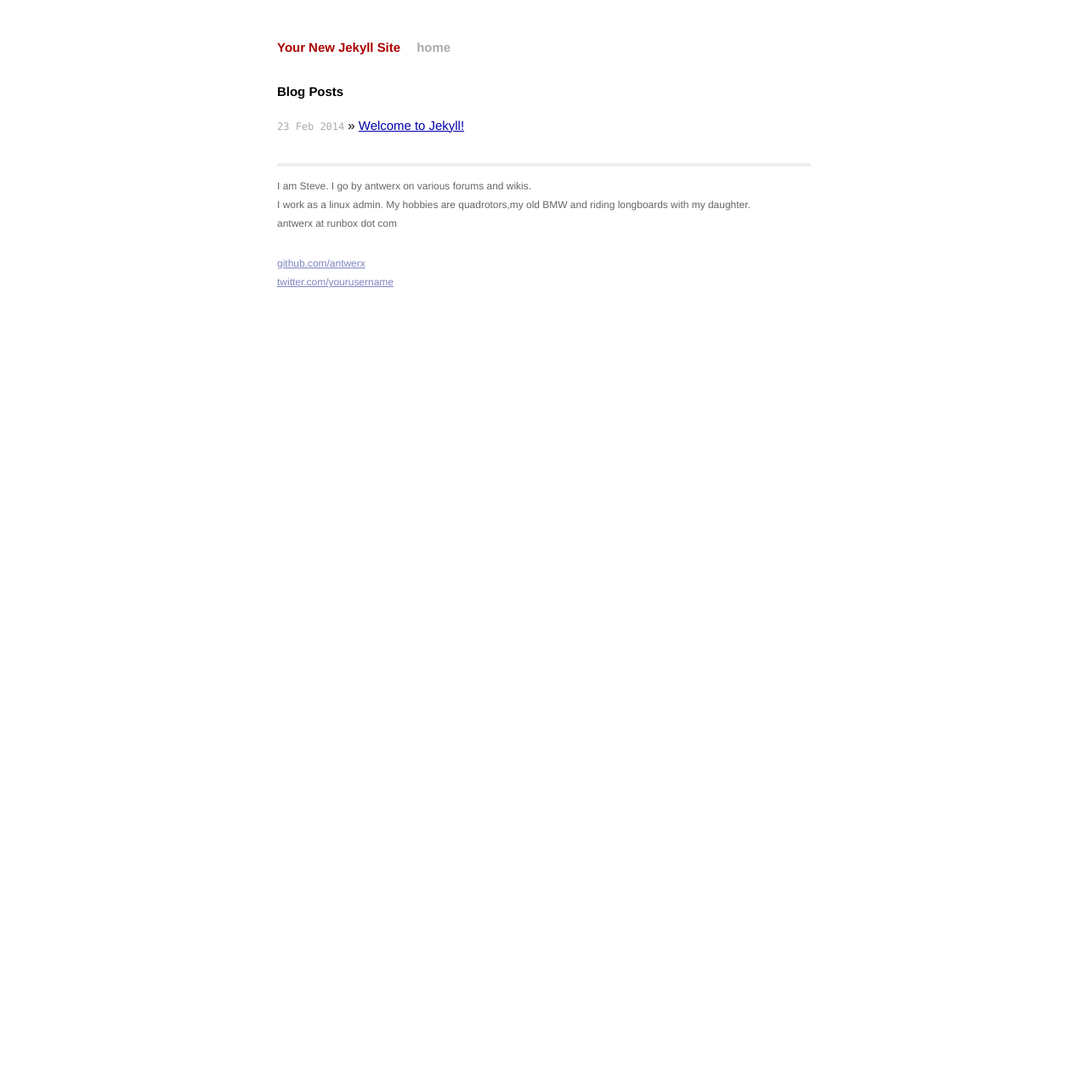
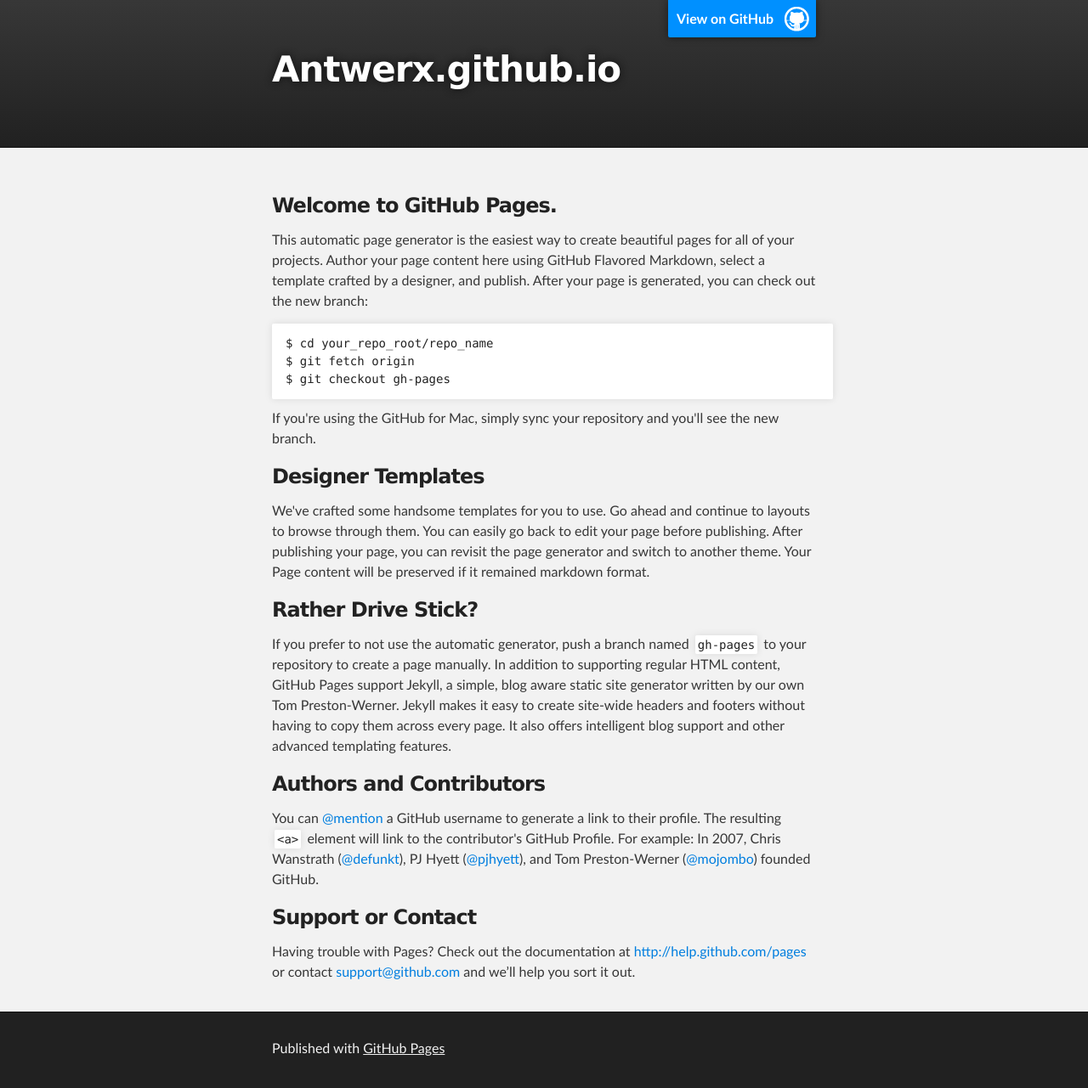
Before and after one commit to antwerx/antwerx.github.io, a Jekyll site: the page index.html, which Jekyll copies as it is, in a window 1280 px wide. Shown: the whole page at 85% size. Built offline with Jekyll 4.4.1, drawn with Linux system fonts in a browser that asks for light colours; Markdown is read by kramdown in place of the engine named in the settings; before the commit the page ends 945 px from its top, so only the background shows below that.

Commit message:
Replace master branch with page content via GitHub

```diff
--- a/index.html
+++ b/index.html
@@ -1,13 +1,74 @@
----
-layout: default
-title: Your New Jekyll Site
----
+<!DOCTYPE html>
+<html>
 
-<div id="home">
-  <h1>Blog Posts</h1>
-  <ul class="posts">
-    {% for post in site.posts %}
-      <li><span>{{ post.date | date_to_string }}</span> &raquo; <a href="{{ post.url }}">{{ post.title }}</a></li>
-    {% endfor %}
-  </ul>
-</div>
+  <head>
+    <meta charset='utf-8' />
+    <meta http-equiv="X-UA-Compatible" content="chrome=1" />
+    <meta name="description" content="Antwerx.github.io : " />
+
+    <link rel="stylesheet" type="text/css" media="screen" href="stylesheets/stylesheet.css">
+
+    <title>Antwerx.github.io</title>
+  </head>
+
+  <body>
+
+    <!-- HEADER -->
+    <div id="header_wrap" class="outer">
+        <header class="inner">
+          <a id="forkme_banner" href="https://github.com/antwerx">View on GitHub</a>
+
+          <h1 id="project_title">Antwerx.github.io</h1>
+          <h2 id="project_tagline"></h2>
+
+        </header>
+    </div>
+
+    <!-- MAIN CONTENT -->
+    <div id="main_content_wrap" class="outer">
+      <section id="main_content" class="inner">
+        <h3>
+<a name="welcome-to-github-pages" class="anchor" href="#welcome-to-github-pages"><span class="octicon octicon-link"></span></a>Welcome to GitHub Pages.</h3>
+
+<p>This automatic page generator is the easiest way to create beautiful pages for all of your projects. Author your page content here using GitHub Flavored Markdown, select a template crafted by a designer, and publish. After your page is generated, you can check out the new branch:</p>
+
+<pre><code>$ cd your_repo_root/repo_name
+$ git fetch origin
+$ git checkout gh-pages
+</code></pre>
+
+<p>If you're using the GitHub for Mac, simply sync your repository and you'll see the new branch.</p>
+
+<h3>
+<a name="designer-templates" class="anchor" href="#designer-templates"><span class="octicon octicon-link"></span></a>Designer Templates</h3>
+
+<p>We've crafted some handsome templates for you to use. Go ahead and continue to layouts to browse through them. You can easily go back to edit your page before publishing. After publishing your page, you can revisit the page generator and switch to another theme. Your Page content will be preserved if it remained markdown format.</p>
+
+<h3>
+<a name="rather-drive-stick" class="anchor" href="#rather-drive-stick"><span class="octicon octicon-link"></span></a>Rather Drive Stick?</h3>
+
+<p>If you prefer to not use the automatic generator, push a branch named <code>gh-pages</code> to your repository to create a page manually. In addition to supporting regular HTML content, GitHub Pages support Jekyll, a simple, blog aware static site generator written by our own Tom Preston-Werner. Jekyll makes it easy to create site-wide headers and footers without having to copy them across every page. It also offers intelligent blog support and other advanced templating features.</p>
+
+<h3>
+<a name="authors-and-contributors" class="anchor" href="#authors-and-contributors"><span class="octicon octicon-link"></span></a>Authors and Contributors</h3>
+
+<p>You can <a href="https://github.com/blog/821" class="user-mention">@mention</a> a GitHub username to generate a link to their profile. The resulting <code>&lt;a&gt;</code> element will link to the contributor's GitHub Profile. For example: In 2007, Chris Wanstrath (<a href="https://github.com/defunkt" class="user-mention">@defunkt</a>), PJ Hyett (<a href="https://github.com/pjhyett" class="user-mention">@pjhyett</a>), and Tom Preston-Werner (<a href="https://github.com/mojombo" class="user-mention">@mojombo</a>) founded GitHub.</p>
+
+<h3>
+<a name="support-or-contact" class="anchor" href="#support-or-contact"><span class="octicon octicon-link"></span></a>Support or Contact</h3>
+
+<p>Having trouble with Pages? Check out the documentation at <a href="http://help.github.com/pages">http://help.github.com/pages</a> or contact <a href="mailto:support@github.com">support@github.com</a> and we’ll help you sort it out.</p>
+      </section>
+    </div>
+
+    <!-- FOOTER  -->
+    <div id="footer_wrap" class="outer">
+      <footer class="inner">
+        <p>Published with <a href="http://pages.github.com">GitHub Pages</a></p>
+      </footer>
+    </div>
+
+
+
+  </body>
+</html>
--- /dev/null
+++ b/javascripts/main.js
@@ -0,0 +1 @@
+console.log('This would be the main JS file.');
--- /dev/null
+++ b/stylesheets/pygment_trac.css
@@ -0,0 +1,70 @@
+.highlight .hll { background-color: #ffffcc }
+.highlight  { background: #f0f3f3; }
+.highlight .c { color: #0099FF; font-style: italic } /* Comment */
+.highlight .err { color: #AA0000; background-color: #FFAAAA } /* Error */
+.highlight .k { color: #006699; font-weight: bold } /* Keyword */
+.highlight .o { color: #555555 } /* Operator */
+.highlight .cm { color: #0099FF; font-style: italic } /* Comment.Multiline */
+.highlight .cp { color: #009999 } /* Comment.Preproc */
+.highlight .c1 { color: #0099FF; font-style: italic } /* Comment.Single */
+.highlight .cs { color: #0099FF; font-weight: bold; font-style: italic } /* Comment.Special */
+.highlight .gd { background-color: #FFCCCC; border: 1px solid #CC0000 } /* Generic.Deleted */
+.highlight .ge { font-style: italic } /* Generic.Emph */
+.highlight .gr { color: #FF0000 } /* Generic.Error */
+.highlight .gh { color: #003300; font-weight: bold } /* Generic.Heading */
+.highlight .gi { background-color: #CCFFCC; border: 1px solid #00CC00 } /* Generic.Inserted */
+.highlight .go { color: #AAAAAA } /* Generic.Output */
+.highlight .gp { color: #000099; font-weight: bold } /* Generic.Prompt */
+.highlight .gs { font-weight: bold } /* Generic.Strong */
+.highlight .gu { color: #003300; font-weight: bold } /* Generic.Subheading */
+.highlight .gt { color: #99CC66 } /* Generic.Traceback */
+.highlight .kc { color: #006699; font-weight: bold } /* Keyword.Constant */
+.highlight .kd { color: #006699; font-weight: bold } /* Keyword.Declaration */
+.highlight .kn { color: #006699; font-weight: bold } /* Keyword.Namespace */
+.highlight .kp { color: #006699 } /* Keyword.Pseudo */
+.highlight .kr { color: #006699; font-weight: bold } /* Keyword.Reserved */
+.highlight .kt { color: #007788; font-weight: bold } /* Keyword.Type */
+.highlight .m { color: #FF6600 } /* Literal.Number */
+.highlight .s { color: #CC3300 } /* Literal.String */
+.highlight .na { color: #330099 } /* Name.Attribute */
+.highlight .nb { color: #336666 } /* Name.Builtin */
+.highlight .nc { color: #00AA88; font-weight: bold } /* Name.Class */
+.highlight .no { color: #336600 } /* Name.Constant */
+.highlight .nd { color: #9999FF } /* Name.Decorator */
+.highlight .ni { color: #999999; font-weight: bold } /* Name.Entity */
+.highlight .ne { color: #CC0000; font-weight: bold } /* Name.Exception */
+.highlight .nf { color: #CC00FF } /* Name.Function */
+.highlight .nl { color: #9999FF } /* Name.Label */
+.highlight .nn { color: #00CCFF; font-weight: bold } /* Name.Namespace */
+.highlight .nt { color: #330099; font-weight: bold } /* Name.Tag */
+.highlight .nv { color: #003333 } /* Name.Variable */
+.highlight .ow { color: #000000; font-weight: bold } /* Operator.Word */
+.highlight .w { color: #bbbbbb } /* Text.Whitespace */
+.highlight .mf { color: #FF6600 } /* Literal.Number.Float */
+.highlight .mh { color: #FF6600 } /* Literal.Number.Hex */
+.highlight .mi { color: #FF6600 } /* Literal.Number.Integer */
+.highlight .mo { color: #FF6600 } /* Literal.Number.Oct */
+.highlight .sb { color: #CC3300 } /* Literal.String.Backtick */
+.highlight .sc { color: #CC3300 } /* Literal.String.Char */
+.highlight .sd { color: #CC3300; font-style: italic } /* Literal.String.Doc */
+.highlight .s2 { color: #CC3300 } /* Literal.String.Double */
+.highlight .se { color: #CC3300; font-weight: bold } /* Literal.String.Escape */
+.highlight .sh { color: #CC3300 } /* Literal.String.Heredoc */
+.highlight .si { color: #AA0000 } /* Literal.String.Interpol */
+.highlight .sx { color: #CC3300 } /* Literal.String.Other */
+.highlight .sr { color: #33AAAA } /* Literal.String.Regex */
+.highlight .s1 { color: #CC3300 } /* Literal.String.Single */
+.highlight .ss { color: #FFCC33 } /* Literal.String.Symbol */
+.highlight .bp { color: #336666 } /* Name.Builtin.Pseudo */
+.highlight .vc { color: #003333 } /* Name.Variable.Class */
+.highlight .vg { color: #003333 } /* Name.Variable.Global */
+.highlight .vi { color: #003333 } /* Name.Variable.Instance */
+.highlight .il { color: #FF6600 } /* Literal.Number.Integer.Long */
+
+.type-csharp .highlight .k { color: #0000FF }
+.type-csharp .highlight .kt { color: #0000FF }
+.type-csharp .highlight .nf { color: #000000; font-weight: normal }
+.type-csharp .highlight .nc { color: #2B91AF }
+.type-csharp .highlight .nn { color: #000000 }
+.type-csharp .highlight .s { color: #A31515 }
+.type-csharp .highlight .sc { color: #A31515 }
--- /dev/null
+++ b/stylesheets/stylesheet.css
@@ -0,0 +1,423 @@
+/*******************************************************************************
+Slate Theme for GitHub Pages
+by Jason Costello, @jsncostello
+*******************************************************************************/
+
+@import url(pygment_trac.css);
+
+/*******************************************************************************
+MeyerWeb Reset
+*******************************************************************************/
+
+html, body, div, span, applet, object, iframe,
+h1, h2, h3, h4, h5, h6, p, blockquote, pre,
+a, abbr, acronym, address, big, cite, code,
+del, dfn, em, img, ins, kbd, q, s, samp,
+small, strike, strong, sub, sup, tt, var,
+b, u, i, center,
+dl, dt, dd, ol, ul, li,
+fieldset, form, label, legend,
+table, caption, tbody, tfoot, thead, tr, th, td,
+article, aside, canvas, details, embed,
+figure, figcaption, footer, header, hgroup,
+menu, nav, output, ruby, section, summary,
+time, mark, audio, video {
+  margin: 0;
+  padding: 0;
+  border: 0;
+  font: inherit;
+  vertical-align: baseline;
+}
+
+/* HTML5 display-role reset for older browsers */
+article, aside, details, figcaption, figure,
+footer, header, hgroup, menu, nav, section {
+  display: block;
+}
+
+ol, ul {
+  list-style: none;
+}
+
+table {
+  border-collapse: collapse;
+  border-spacing: 0;
+}
+
+/*******************************************************************************
+Theme Styles
+*******************************************************************************/
+
+body {
+  box-sizing: border-box;
+  color:#373737;
+  background: #212121;
+  font-size: 16px;
+  font-family: 'Myriad Pro', Calibri, Helvetica, Arial, sans-serif;
+  line-height: 1.5;
+  -webkit-font-smoothing: antialiased;
+}
+
+h1, h2, h3, h4, h5, h6 {
+  margin: 10px 0;
+  font-weight: 700;
+  color:#222222;
+  font-family: 'Lucida Grande', 'Calibri', Helvetica, Arial, sans-serif;
+  letter-spacing: -1px;
+}
+
+h1 {
+  font-size: 36px;
+  font-weight: 700;
+}
+
+h2 {
+  padding-bottom: 10px;
+  font-size: 32px;
+  background: url('../images/bg_hr.png') repeat-x bottom;
+}
+
+h3 {
+  font-size: 24px;
+}
+
+h4 {
+  font-size: 21px;
+}
+
+h5 {
+  font-size: 18px;
+}
+
+h6 {
+  font-size: 16px;
+}
+
+p {
+  margin: 10px 0 15px 0;
+}
+
+footer p {
+  color: #f2f2f2;
+}
+
+a {
+  text-decoration: none;
+  color: #007edf;
+  text-shadow: none;
+
+  transition: color 0.5s ease;
+  transition: text-shadow 0.5s ease;
+  -webkit-transition: color 0.5s ease;
+  -webkit-transition: text-shadow 0.5s ease;
+  -moz-transition: color 0.5s ease;
+  -moz-transition: text-shadow 0.5s ease;
+  -o-transition: color 0.5s ease;
+  -o-transition: text-shadow 0.5s ease;
+  -ms-transition: color 0.5s ease;
+  -ms-transition: text-shadow 0.5s ease;
+}
+
+a:hover, a:focus {text-decoration: underline;}
+
+footer a {
+  color: #F2F2F2;
+  text-decoration: underline;
+}
+
+em {
+  font-style: italic;
+}
+
+strong {
+  font-weight: bold;
+}
+
+img {
+  position: relative;
+  margin: 0 auto;
+  max-width: 739px;
+  padding: 5px;
+  margin: 10px 0 10px 0;
+  border: 1px solid #ebebeb;
+
+  box-shadow: 0 0 5px #ebebeb;
+  -webkit-box-shadow: 0 0 5px #ebebeb;
+  -moz-box-shadow: 0 0 5px #ebebeb;
+  -o-box-shadow: 0 0 5px #ebebeb;
+  -ms-box-shadow: 0 0 5px #ebebeb;
+}
+
+p img {
+  display: inline;
+  margin: 0;
+  padding: 0;
+  vertical-align: middle;
+  text-align: center;
+  border: none;
+}
+
+pre, code {
+  width: 100%;
+  color: #222;
+  background-color: #fff;
+
+  font-family: Monaco, "Bitstream Vera Sans Mono", "Lucida Console", Terminal, monospace;
+  font-size: 14px;
+
+  border-radius: 2px;
+  -moz-border-radius: 2px;
+  -webkit-border-radius: 2px;
+}
+
+pre {
+  width: 100%;
+  padding: 10px;
+  box-shadow: 0 0 10px rgba(0,0,0,.1);
+  overflow: auto;
+}
+
+code {
+  padding: 3px;
+  margin: 0 3px;
+  box-shadow: 0 0 10px rgba(0,0,0,.1);
+}
+
+pre code {
+  display: block;
+  box-shadow: none;
+}
+
+blockquote {
+  color: #666;
+  margin-bottom: 20px;
+  padding: 0 0 0 20px;
+  border-left: 3px solid #bbb;
+}
+
+
+ul, ol, dl {
+  margin-bottom: 15px
+}
+
+ul {
+  list-style: inside;
+  padding-left: 20px;
+}
+
+ol {
+  list-style: decimal inside;
+  padding-left: 20px;
+}
+
+dl dt {
+  font-weight: bold;
+}
+
+dl dd {
+  padding-left: 20px;
+  font-style: italic;
+}
+
+dl p {
+  padding-left: 20px;
+  font-style: italic;
+}
+
+hr {
+  height: 1px;
+  margin-bottom: 5px;
+  border: none;
+  background: url('../images/bg_hr.png') repeat-x center;
+}
+
+table {
+  border: 1px solid #373737;
+  margin-bottom: 20px;
+  text-align: left;
+ }
+
+th {
+  font-family: 'Lucida Grande', 'Helvetica Neue', Helvetica, Arial, sans-serif;
+  padding: 10px;
+  background: #373737;
+  color: #fff;
+ }
+
+td {
+  padding: 10px;
+  border: 1px solid #373737;
+ }
+
+form {
+  background: #f2f2f2;
+  padding: 20px;
+}
+
+/*******************************************************************************
+Full-Width Styles
+*******************************************************************************/
+
+.outer {
+  width: 100%;
+}
+
+.inner {
+  position: relative;
+  max-width: 640px;
+  padding: 20px 10px;
+  margin: 0 auto;
+}
+
+#forkme_banner {
+  display: block;
+  position: absolute;
+  top:0;
+  right: 10px;
+  z-index: 10;
+  padding: 10px 50px 10px 10px;
+  color: #fff;
+  background: url('../images/blacktocat.png') #0090ff no-repeat 95% 50%;
+  font-weight: 700;
+  box-shadow: 0 0 10px rgba(0,0,0,.5);
+  border-bottom-left-radius: 2px;
+  border-bottom-right-radius: 2px;
+}
+
+#header_wrap {
+  background: #212121;
+  background: -moz-linear-gradient(top, #373737, #212121);
+  background: -webkit-linear-gradient(top, #373737, #212121);
+  background: -ms-linear-gradient(top, #373737, #212121);
+  background: -o-linear-gradient(top, #373737, #212121);
+  background: linear-gradient(top, #373737, #212121);
+}
+
+#header_wrap .inner {
+  padding: 50px 10px 30px 10px;
+}
+
+#project_title {
+  margin: 0;
+  color: #fff;
+  font-size: 42px;
+  font-weight: 700;
+  text-shadow: #111 0px 0px 10px;
+}
+
+#project_tagline {
+  color: #fff;
+  font-size: 24px;
+  font-weight: 300;
+  background: none;
+  text-shadow: #111 0px 0px 10px;
+}
+
+#downloads {
+  position: absolute;
+  width: 210px;
+  z-index: 10;
+  bottom: -40px;
+  right: 0;
+  height: 70px;
+  background: url('../images/icon_download.png') no-repeat 0% 90%;
+}
+
+.zip_download_link {
+  display: block;
+  float: right;
+  width: 90px;
+  height:70px;
+  text-indent: -5000px;
+  overflow: hidden;
+  background: url(../images/sprite_download.png) no-repeat bottom left;
+}
+
+.tar_download_link {
+  display: block;
+  float: right;
+  width: 90px;
+  height:70px;
+  text-indent: -5000px;
+  overflow: hidden;
+  background: url(../images/sprite_download.png) no-repeat bottom right;
+  margin-left: 10px;
+}
+
+.zip_download_link:hover {
+  background: url(../images/sprite_download.png) no-repeat top left;
+}
+
+.tar_download_link:hover {
+  background: url(../images/sprite_download.png) no-repeat top right;
+}
+
+#main_content_wrap {
+  background: #f2f2f2;
+  border-top: 1px solid #111;
+  border-bottom: 1px solid #111;
+}
+
+#main_content {
+  padding-top: 40px;
+}
+
+#footer_wrap {
+  background: #212121;
+}
+
+
+
+/*******************************************************************************
+Small Device Styles
+*******************************************************************************/
+
+@media screen and (max-width: 480px) {
+  body {
+    font-size:14px;
+  }
+
+  #downloads {
+    display: none;
+  }
+
+  .inner {
+    min-width: 320px;
+    max-width: 480px;
+  }
+
+  #project_title {
+  font-size: 32px;
+  }
+
+  h1 {
+    font-size: 28px;
+  }
+
+  h2 {
+    font-size: 24px;
+  }
+
+  h3 {
+    font-size: 21px;
+  }
+
+  h4 {
+    font-size: 18px;
+  }
+
+  h5 {
+    font-size: 14px;
+  }
+
+  h6 {
+    font-size: 12px;
+  }
+
+  code, pre {
+    min-width: 320px;
+    max-width: 480px;
+    font-size: 11px;
+  }
+
+}
```
Also changed, not shown: params.json (added, +1 -0 lines), images/bg_hr.png (added), images/blacktocat.png (added), images/icon_download.png (added), images/sprite_download.png (added).
